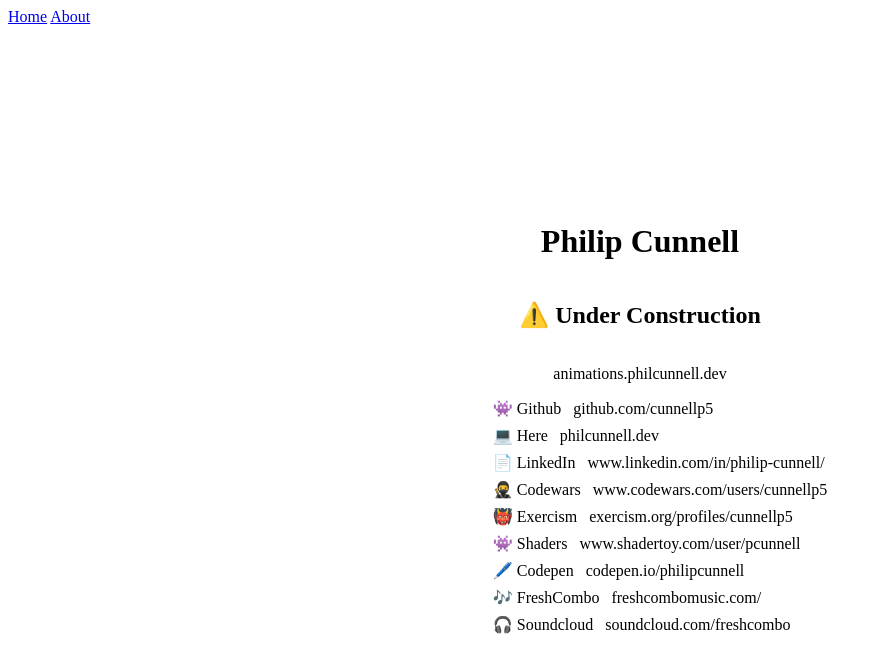
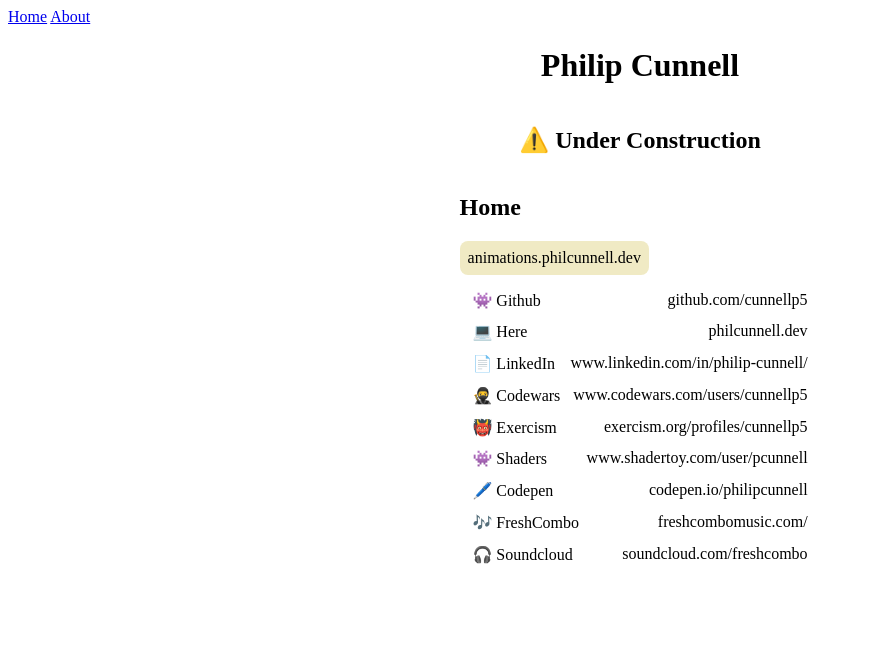
Before and after one commit to cunnellp5/cunnellp5.github.io, a SvelteKit app: page / in a window 1280 px wide. Shown: the top 672 px of the page, without its empty margins (0-882 px from the left). Built offline with nearby package versions, Linux system fonts and the light colour scheme.

Commit message:
updates and config changes

```diff
--- a/src/lib/components/Links.svelte
+++ b/src/lib/components/Links.svelte
@@ -1,6 +1,7 @@
 <article>
     <p>
         <a
+          class="animations"
           target="_blank"
           rel="noopener"
           href="https://animations.philcunnell.dev"
@@ -90,10 +91,14 @@
 </article>
 
 <style>
+    ul {
+      padding: unset;
+    }
     li {
+        display: flex;
+        justify-content: space-between;
         list-style: none;
-        margin: 0.5rem;
-        text-align: left;
+        margin: 0.8rem;
     }
     a {
         text-decoration: none;
@@ -106,6 +111,13 @@
         text-decoration: line-through;
     }
     span {
-        margin-right: 0.5rem;
+        margin-right: 0.8rem;
+    }
+
+    .animations {
+      display: inline-block;
+      background-color: #f0eac4;
+      padding: 0.5rem;
+      border-radius: 0.5rem;
     }
 </style>
--- a/src/routes/+layout.svelte
+++ b/src/routes/+layout.svelte
@@ -19,7 +19,6 @@
         flex-direction: column;
         align-items: center;
         justify-content: center;
-        height: 100vh;
         text-align: center;
     }
 </style>
--- a/src/routes/+page.svelte
+++ b/src/routes/+page.svelte
@@ -2,6 +2,14 @@
   import Links from '../lib/components/Links.svelte';
 </script>
 
-<Links></Links>
+<article>
+  <h2>Home</h2>
+  <Links></Links>
+</article>
 
-<style></style>
+<style>
+      article {
+        max-width: 400px;
+        text-align: left;
+    }
+</style>
--- a/src/routes/about/+page.svelte
+++ b/src/routes/about/+page.svelte
@@ -1,3 +1,12 @@
-<h3>About</h3>
+<article>
+    <h2>About</h2>
 
-<p>wip</p>
+    <p>Lorem ipsum dolor, sit amet consectetur adipisicing elit. Doloremque maiores magnam corporis dolorum libero soluta, eos inventore maxime numquam illo reiciendis consequuntur voluptatibus nihil impedit exercitationem atque porro! Nam, quae.</p>
+</article>
+
+<style>
+    article {
+        max-width: 400px;
+        text-align: left;
+    }
+</style>
```
Also changed, not shown: 1 other file (tests, documents, lock files or other folders).
